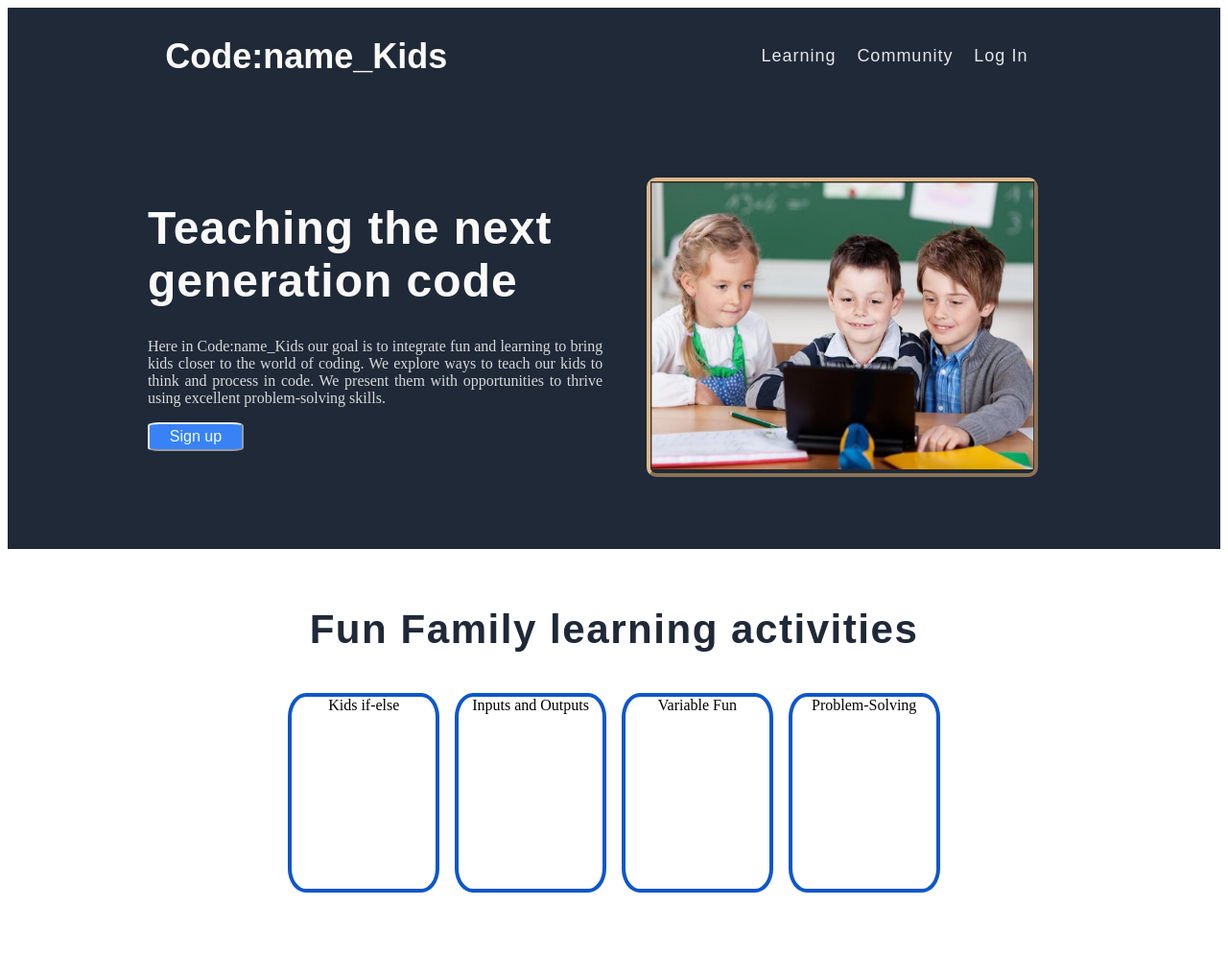
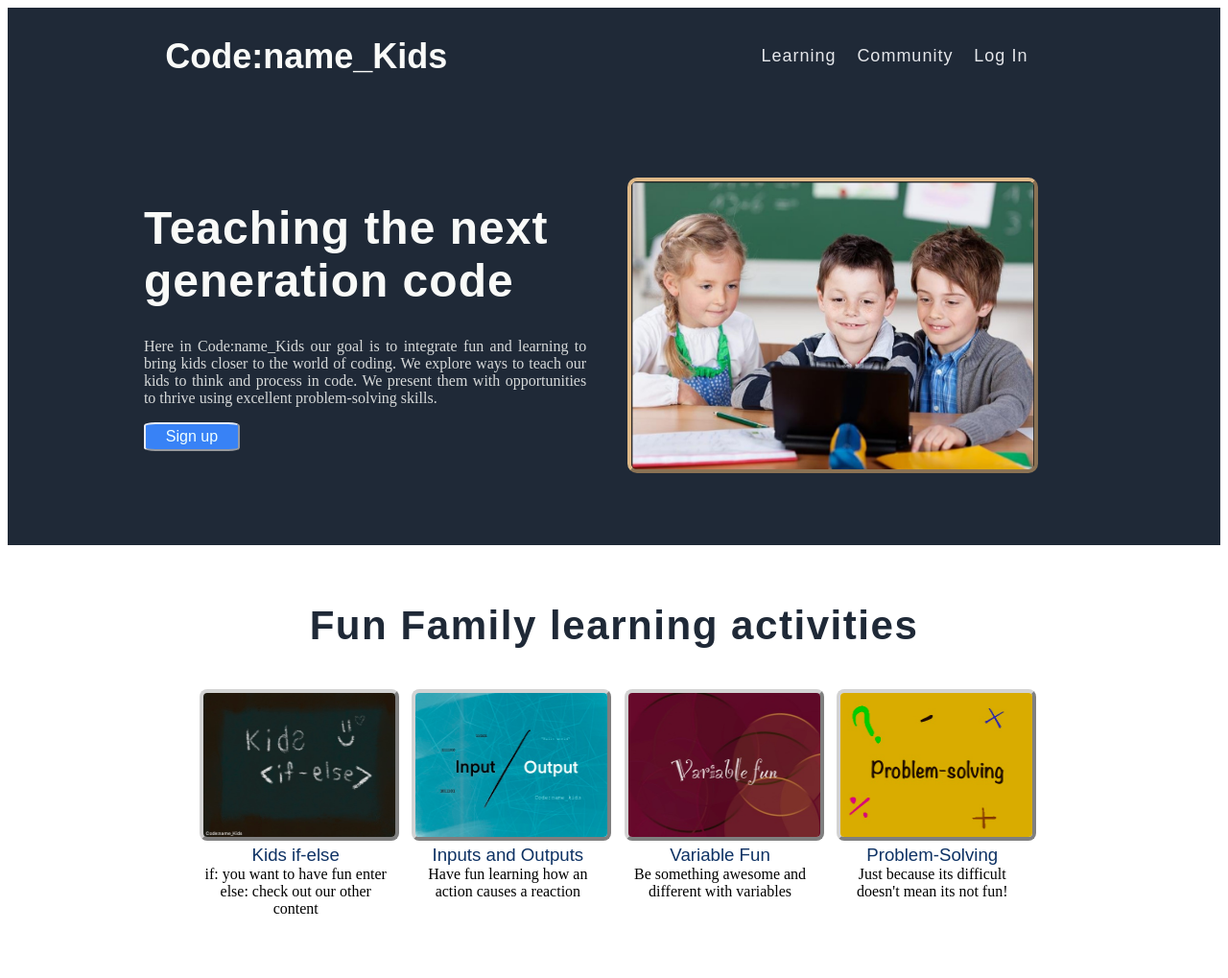
Before and after one commit to AlexJoelMontano/top-landing-page, a plain HTML site: page index.html in a window 1280 px wide. Shown: the top 1019 px of the page at 96% size. Drawn offline with Linux system fonts and the light colour scheme.

Commit message:
Simple page Interactivity
Added simple page interactivty.
added hover to links and button.
added content to be hidden in content
address some css issues

```diff
--- a/index.html
+++ b/index.html
@@ -34,9 +34,8 @@
                     <button>Sign up</button>
                 </div>
             </div>
-
             <div class="title-img">
-                <img src="./img/kids_coding.jpg" alt="3 young kids enjoying coding together" width="400px" height="300px">
+                <img class="imgtitle" src="./img/kids_coding.jpg" alt="3 young kids enjoying coding together" width="420px" height="300px">
             </div>
         </div>
     </div>
@@ -45,10 +44,26 @@
             <h3>Fun Family learning activities</h3>
         </div>
         <div class="content-container">
-            <div class="content">Kids if-else</div>
-            <div class="content">Inputs and Outputs</div>
-            <div class="content">Variable Fun</div>
-            <div class="content">Problem-Solving</div>
+            <div class="content">
+                <img class="content-img" src="./img/Kids _if-else.jpg" alt="Kids If else chalkboard drawing" width="150px" height="150px">
+                <span class="content-heading" id="cont-head">Kids if-else</span><br>
+                <div class="appearing">if: you want to have fun enter else: check out our other content</div>
+            </div>
+            <div class="content">
+                <img class="content-img" src="./img/Input_output.jpg" alt="Input slash output" width="150px" height="150px">
+                <span class="content-heading" id="cont-head">Inputs and Outputs</span><br>
+                <div class="appearing">Have fun learning how an action causes a reaction</div>
+            </div>
+            <div class="content">
+                <img class="content-img" src="./img/Variable.jpg" alt="variable fun" width="150px" height="150px">
+                <span class="content-heading" id="cont-head">Variable Fun</span><br>
+                <div class="appearing">Be something awesome and different with variables</div>
+            </div>
+            <div class="content">
+                <img class="content-img" src="./img/Probs.jpg" alt="yellow problem solving" width="150px" height="150px">
+                <span class="content-heading" id="cont-head">Problem-Solving</span><br>
+                <div class="appearing">Just because its difficult doesn't mean its not fun!</div>
+            </div>
         </div>
     </div>
     <div class="quote-container">
--- a/styles.css
+++ b/styles.css
@@ -71,6 +71,11 @@
     font-family: Arial, Helvetica, sans-serif;
     letter-spacing: 1px;
     list-style-type: none;
+    cursor: pointer;
+}
+.links:hover {
+    color:lightskyblue;
+    font-size: 19px;
 }
 .head-list{
     display: flex;
@@ -82,6 +87,8 @@
 .title-container {
     display: flex;
     flex-direction: row;
+    width:100%;
+
 }
 .title {
     margin-top: 100px;
@@ -92,17 +99,18 @@
     color:#F9FAF8;
     font-family: Arial, Helvetica, sans-serif;
     letter-spacing: 1px;
+    min-width: fit-content;
+    min-inline-size: 520px;
 
 }
 .title-img {
-    border:4px outset burlywood;
+    display: flex;
     margin-right: 15%;
     flex:1 0 auto;
     margin-left: -5%;
-    min-width: 300px;
     margin-top: 75px;
     margin-bottom: 75px;
-    border-radius: 10px;
+    flex-wrap: wrap;
 }
 .info-container {
 
@@ -113,6 +121,7 @@
     margin-left: 20%;
     margin-right: 15%;
     text-align: justify;
+
 }
 .signup-top{
     width:100px;
@@ -121,6 +130,12 @@
     margin-left: 20%;
     margin-right: auto;
     margin-bottom: 60px;
+}
+.imgtitle{
+    border:4px outset burlywood;
+    border-radius: 10px;
+    position: relative;
+    min-block-size: 300px;
 }
 .signup{
     width:100px;
@@ -156,29 +171,50 @@ button {
     color:azure;
     border:2px outset rgb(230, 235, 244);
     font-family: Arial, Helvetica, sans-serif;
-    transition: all 0.2s ease;
     cursor: pointer;
     border-radius: 12%;
     font-size: 12pt;
     height: 30px;
     width: 100px;
 }
+button:hover {
+    border:2px inset rgb(230, 235, 244);
+    background-color: #1c72fd;
+}
 .content-container {
     display: flex;
     flex-direction: row;
     justify-content: space-around;
-    width:55%;
-    min-width: 680px;
+    width:70%;
+    min-width: 880px;
     margin:auto;
 }
 .content {
-    width: 150px;
-    height: 200px;
-    border: 4px solid #0d56cc;
-    border-radius:12%;
+    width: 200px;
     align-items: center;
     text-align: center;
     margin-bottom: 60px;
+}
+.content-img{
+    border:4px outset lightgray;
+    border-radius: 8px;
+    width: 200px;
+}
+span#cont-head.content-heading {
+    font-family: Arial, Helvetica, sans-serif;
+    font-size: 14pt;
+    color: #0e3264;
+    margin: 20px;
+    cursor: pointer;
+
+}
+span#cont-head.content-heading:hover {
+    color:rgb(185, 143, 3);
+    text-decoration: underline;
+
+}
+.appearing {
+    animation:
 }
 .subheading {
     text-align: center;
```
Also changed, not shown: img/Input_output.jpg (added), img/Kids _if-else.jpg (added), img/Probs.jpg (added), img/Variable.jpg (added).
